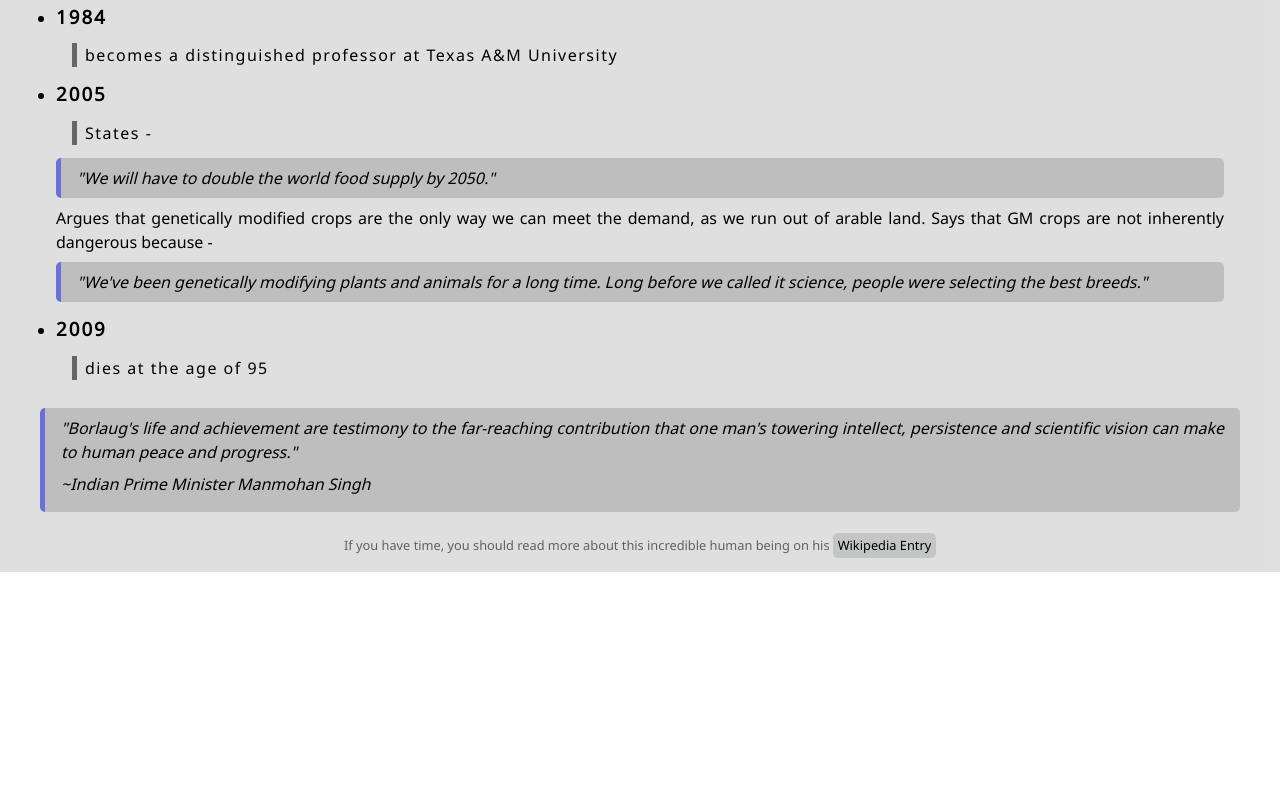
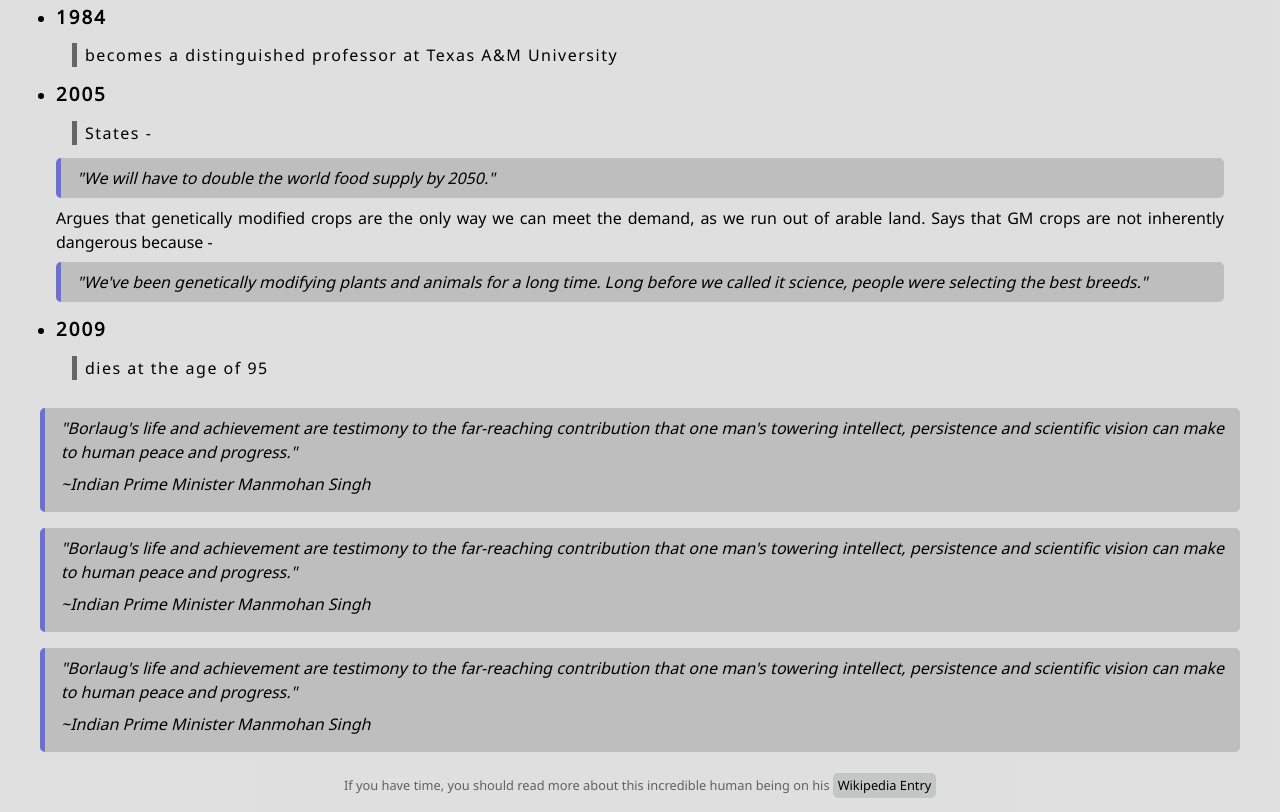
Before and after one commit to shardbearer-shri/tribute-page, a plain HTML site: page index.html in a window 1280 px wide. Shown: the part 2031-2843 px from the top of the page. Before the commit the page ends 2603 px from the top, so only its background shows below. Drawn offline with Linux system fonts and the light colour scheme.

Commit message:
added two more blockquotes to test git branches

```diff
--- a/index.html
+++ b/index.html
@@ -128,6 +128,16 @@
                 towering intellect, persistence and scientific vision can make to human peace and progress."
                 <span class="block-cite"> ~Indian Prime Minister Manmohan Singh</span>
             </blockquote>
+            <blockquote>"Borlaug's life and achievement are testimony to the far-reaching
+                contribution that one man's
+                towering intellect, persistence and scientific vision can make to human peace and progress."
+                <span class="block-cite"> ~Indian Prime Minister Manmohan Singh</span>
+            </blockquote>
+            <blockquote>"Borlaug's life and achievement are testimony to the far-reaching
+                contribution that one man's
+                towering intellect, persistence and scientific vision can make to human peace and progress."
+                <span class="block-cite"> ~Indian Prime Minister Manmohan Singh</span>
+            </blockquote>
         </article>
         <p id="tribute-link">If you have time, you should read more about this incredible human being on his <a
                 href="https://en.wikipedia.org/wiki/Norman_Borlaug" target="_blank" id="tribute-link">Wikipedia
```
